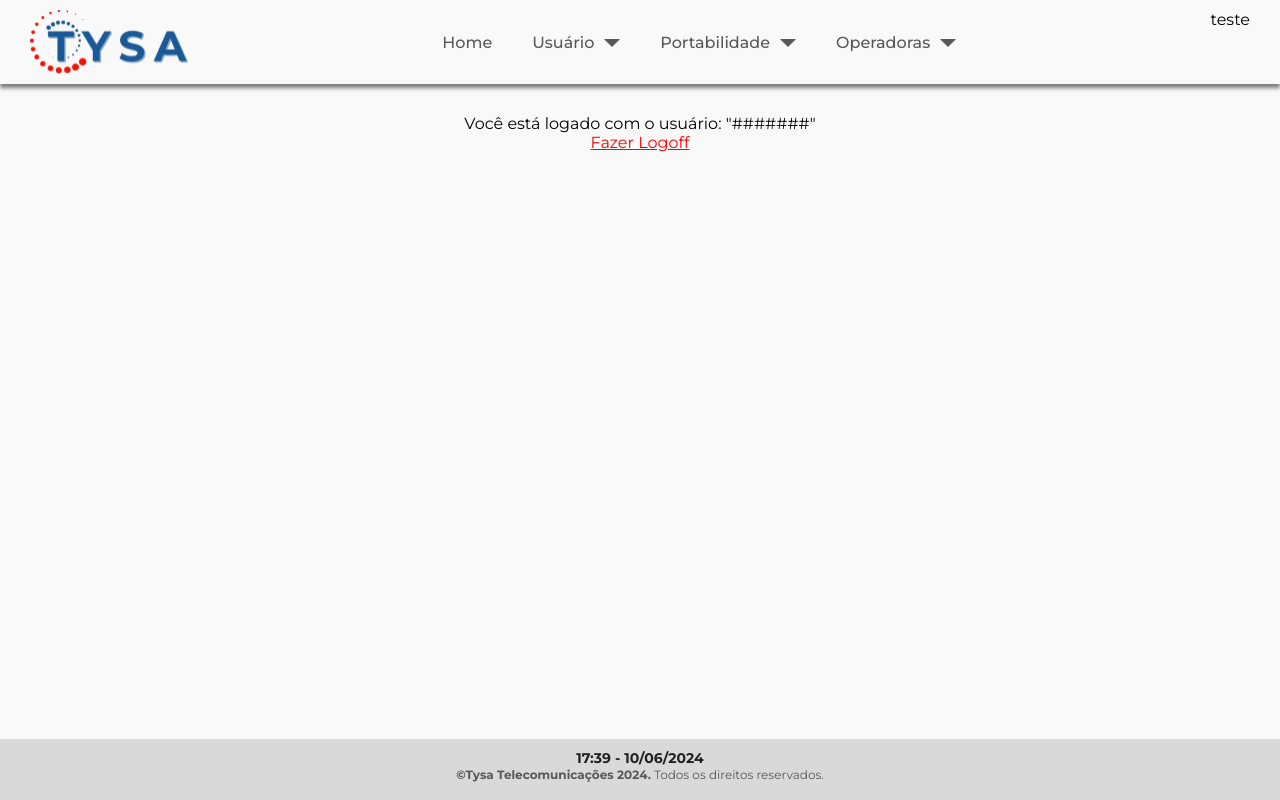
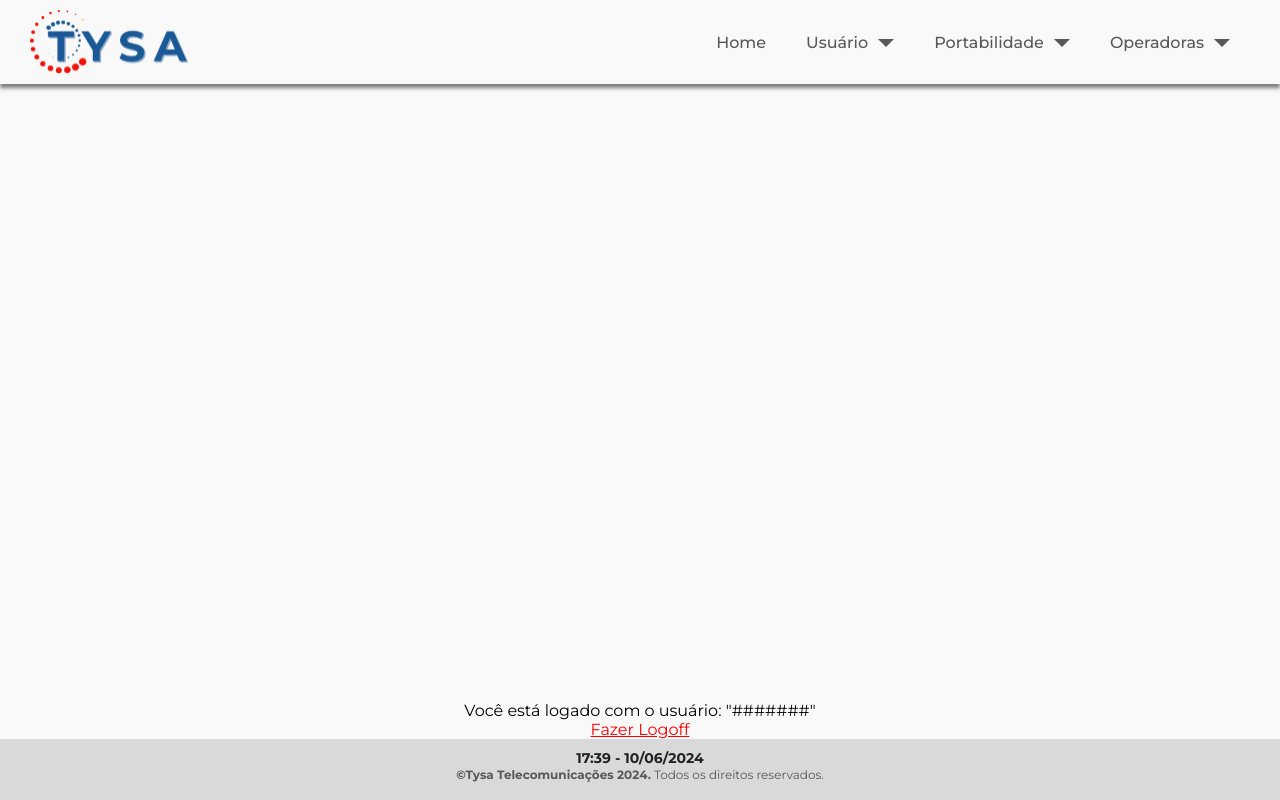
Before and after one commit to josenetotysa/github_pages, an Angular app in the folder login-page/: page /home in a window 1280 px wide. Built offline with nearby package versions, Linux system fonts and the light colour scheme.

Commit message:
feat: Começo da implementação do código em S.P.A

```diff
--- a/login-page/src/app/app.component.html
+++ b/login-page/src/app/app.component.html
@@ -1,6 +1,9 @@
+<div class="principal">
+    <app-header-layout style="--justify-content: space-between;" ></app-header-layout>
 
 
 
+    <router-outlet></router-outlet>
 
-
-<router-outlet></router-outlet>
+    <app-footer-layout></app-footer-layout>
+</div>
--- a/login-page/src/app/app.component.scss
+++ b/login-page/src/app/app.component.scss
@@ -0,0 +1,39 @@
+@import "../styles/variables.scss";
+
+
+.principal{
+    display: flex;
+    flex-direction: column;
+    align-items: center;
+    justify-content: center;
+    background-color: $bg-color;
+    min-height: 100vh;
+
+
+    app-header-layout{
+        width: 100%;
+
+    }
+    router-outlet{
+        height: 100%;
+        flex: 1;
+    }
+    // app-home{
+    //     height: 100%;
+    //     padding: 30px 0;
+    //     display: flex;
+    //     flex-direction: column;
+    //     align-items: center;
+    //     justify-content: normal;
+    //     width: 465px;
+    //     flex: 1;
+    //     gap: 20px;
+    // }
+
+    app-footer-layout{
+        width: 100%;
+
+    }
+
+
+}
--- a/login-page/src/app/components/header-layout/header-layout.component.html
+++ b/login-page/src/app/components/header-layout/header-layout.component.html
@@ -1,5 +1,6 @@
 <header>
-    <img src="/assets/svg/logo_tysa.svg" alt="Logo_Tysa">
-    <ng-content></ng-content>
-    teste
+    <nav class="menu">
+        <img src="/assets/svg/logo_tysa.svg" alt="Logo_Tysa">
+        <app-menu-dropdown></app-menu-dropdown>
+    </nav>
 </header>
--- a/login-page/src/app/components/header-layout/header-layout.component.scss
+++ b/login-page/src/app/components/header-layout/header-layout.component.scss
@@ -1,10 +1,16 @@
 header {
+
+    width: 100%;
     box-shadow: 0 4px 4px #00000083;
     padding: 10px 30px;
-    display: flex;
-    flex-direction: row;
-    justify-content: var(--justify-content, center);
-    ;
+
+    .menu {
+        display: flex;
+        flex-direction: row;
+        align-items: center;
+        justify-content: var(--justify-content, center);;
+        gap: 20px;
+    }
 
 }
 
--- a/login-page/src/app/components/header-layout/header-layout.component.ts
+++ b/login-page/src/app/components/header-layout/header-layout.component.ts
@@ -1,9 +1,10 @@
 import { Component, Input } from '@angular/core';
+import { MenuDropdownComponent } from '../menu-dropdown/menu-dropdown.component';
 
 @Component({
   selector: 'app-header-layout',
   standalone: true,
-  imports: [],
+  imports: [MenuDropdownComponent],
   templateUrl: './header-layout.component.html',
   styleUrl: './header-layout.component.scss'
 })
--- a/login-page/src/app/pages/home/home.component.html
+++ b/login-page/src/app/pages/home/home.component.html
@@ -1,6 +1,7 @@
-<app-default-layout>
-   <div class="content">
-      <p>Você está logado com o usuário: "#######"</p>
-      <a>Fazer Logoff</a>
-   </div>
-</app-default-layout>
+
+   <section>
+      <div class="content">
+         <p>Você está logado com o usuário: "#######"</p>
+         <a>Fazer Logoff</a>
+      </div>
+   </section>
--- a/login-page/src/app/pages/home/home.component.scss
+++ b/login-page/src/app/pages/home/home.component.scss
@@ -1,3 +1,16 @@
+section{
+    // height: 100%;
+    // padding: 30px 0;
+    // display: flex;
+    // flex-direction: column;
+    // align-items: center;
+    // justify-content: normal;
+    // width: 465px;
+    // flex: 1;
+    // gap: 20px;
+
+}
+
 .content {
     text-align: center;
 
--- a/login-page/src/styles.scss
+++ b/login-page/src/styles.scss
@@ -1,5 +1,6 @@
 @import url('https://fonts.googleapis.com/css2?family=Arvo:ital,wght@0,400;0,700;1,400;1,700&display=swap');
 @import url('https://fonts.googleapis.com/css2?family=Montserrat:ital,wght@0,100..900;1,100..900&display=swap');
+@import "./styles/variables.scss";
 
 @import 'ngx-toastr/toastr';
 
```
Also changed, not shown: login-page/src/app/app.component.ts (+10 -1 lines), login-page/src/app/app.routes.ts (+26 -26 lines).
